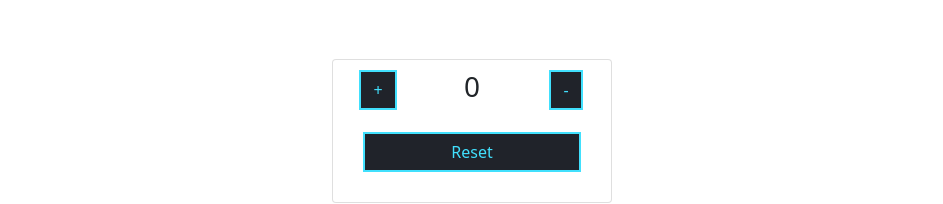
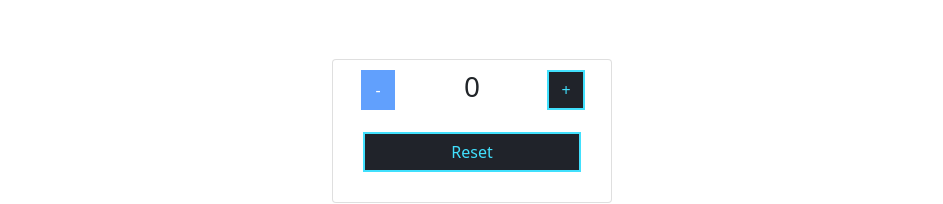
Before and after one commit to daniyal8657/Practice-App, a React (Create React App) app: page / in a window 1280 px wide. Shown: the part 243-447 px from the top of the page, without its empty margins (168-1111 px from the left). Built offline with nearby package versions, Linux system fonts and the light colour scheme.

Commit message:
Disabled at 0

```diff
--- a/src/Components/Counter/Counter.jsx
+++ b/src/Components/Counter/Counter.jsx
@@ -11,16 +11,20 @@ export const Counter = () => {
       <Card className="counter">
         <Row>
           <Col>
-            <Button className="btns" onClick={() => setCount(count - 1)}>
-              +
+            <Button className="btns" onClick={() => setCount(count - 1)}
+            disabled={true && count <= 0}
+            >
+              -
             </Button>
           </Col>
           <Col>
             <h3>{count}</h3>
           </Col>
           <Col>
-            <Button className="btns" onClick={() => setCount(count + 1)}>
-              -
+            <Button className="btns" onClick={() => setCount(count + 1)}
+            disabled={true && count >= 100}
+            >
+              +
             </Button>
           </Col>
         </Row>
```
